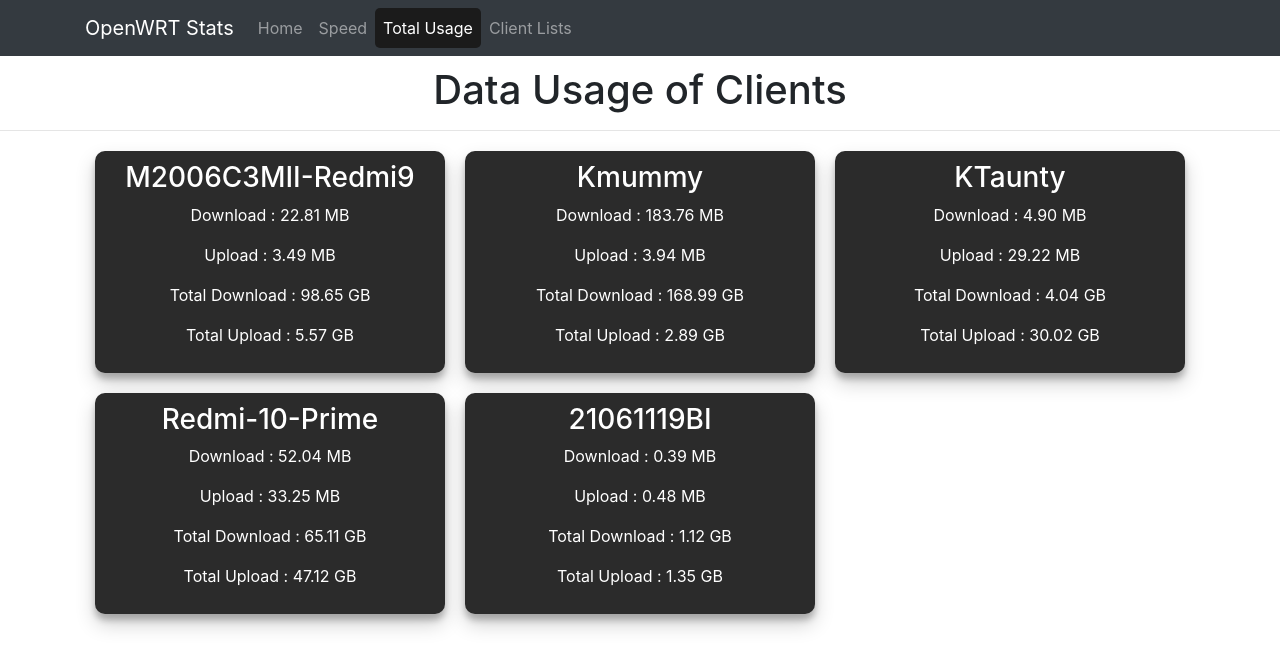
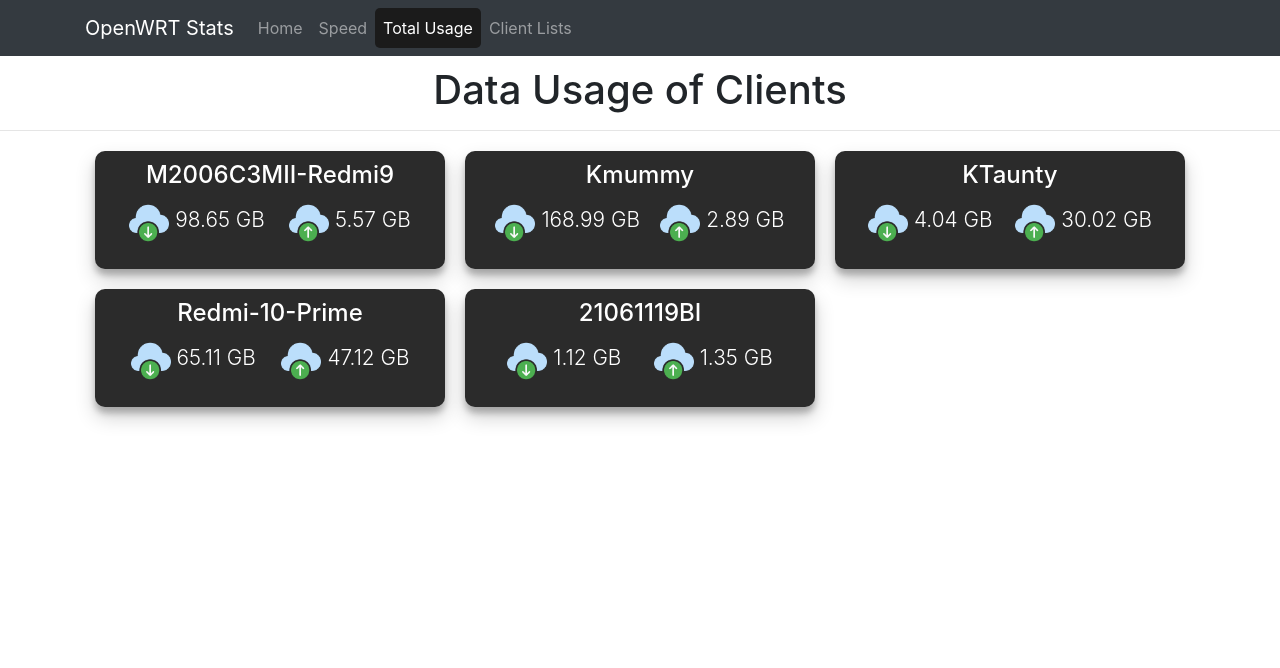
Before and after one commit to rubel-sh/OpenwrtStatsViewer, a React (Create React App) app: page /totalusage in a window 1280 px wide. Shown: the top 668 px of the page. Built offline with nearby package versions, Linux system fonts and the light colour scheme.

Commit message:
TotalUsage layout change

```diff
--- a/src/components/body/TotalUsage.js
+++ b/src/components/body/TotalUsage.js
@@ -10,15 +10,28 @@ class TotalUsage extends Component {
         const openwrtUser = this.state.data.data.map(user => {
             console.log(user);
             const calculateData = data => (Number(data) / 1024) < 1024 ? (Number(data) / 1024).toFixed(2) + " MB" : ((Number(data) / 1024) / 1024).toFixed(2) + " GB";
+            const styles = { indicator_icon: { width: '40px' } }
             return (
 
                 <div key={user.user} className="totalusage_container">
-                    <h3 >{user.user}</h3>
+                    <h4 >{user.user}</h4>
                     <div className='totalusage_stats'>
-                        <p>Download : {calculateData(user.download)}</p>
-                        <p>Upload : {calculateData(user.upload)}</p>
-                        <p>Total Download : {calculateData(user.totaldownload)}</p>
-                        <p>Total Upload : {calculateData(user.totalupload)}</p>
+                        {/* <p>Download : {calculateData(user.download)}</p>
+                        <p>Upload : {calculateData(user.upload)}</p> */}
+                        <p>
+
+                            <img style={styles.indicator_icon} src="./assets/icons/cloud-download.png" alt="download_icon" />
+                            <strong>
+                                {calculateData(user.totaldownload)}
+                            </strong>
+                        </p>
+                        <p>
+
+                            <img style={styles.indicator_icon} src="./assets/icons/cloud-upload.png" alt="download_icon" />
+                            <strong>
+                                {calculateData(user.totalupload)}
+                            </strong>
+                        </p>
                     </div>
 
                 </div>
--- a/src/css/App.css
+++ b/src/css/App.css
@@ -20,9 +20,11 @@
   margin: 20px 0;
 }
 .totalusage_container{
-  display: inline-block;
-  text-align: center;
-  min-height: 200px;
+  display: flex;
+  flex-direction: column;
+  justify-content: center;
+  align-items: center;
+  min-height: 50px;
   width: 100%;
   background-color: rgb(43, 43, 43);
   color: rgb(255, 255, 255);
@@ -36,3 +38,15 @@
   transform: translateY(-4px);
 
 }
+.totalusage_stats{
+  width: 100%;
+  display: flex;
+  flex-direction: row;
+  justify-content: space-evenly;
+  margin-top: 5px;
+}
+.totalusage_stats>p>strong{
+  margin-left: 6px;
+  font-weight: 300;
+  font-size: 1.3rem;
+}
```
Also changed, not shown: public/assets/icons/cloud-download.png (added), public/assets/icons/cloud-upload.png (added).
